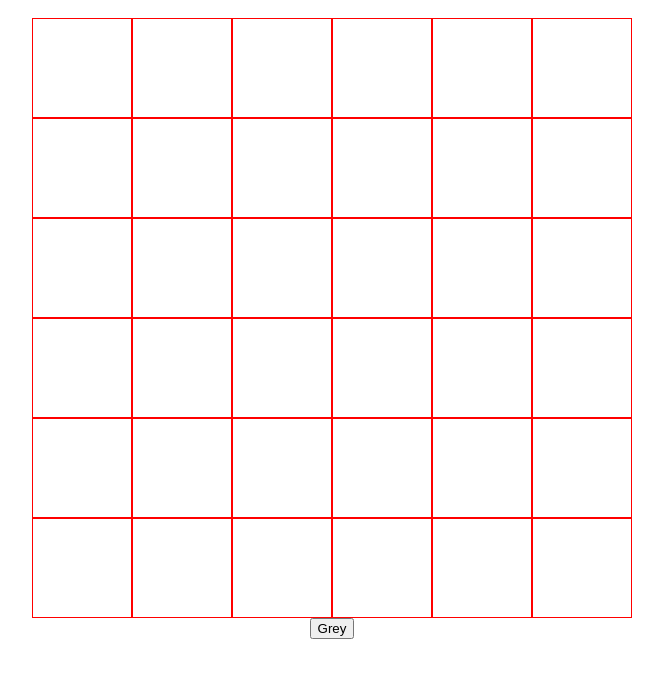
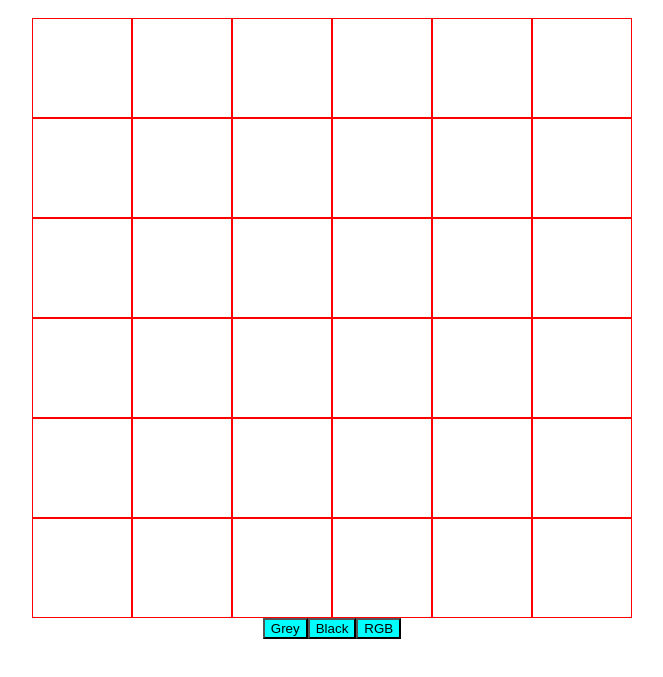
Before and after one commit to ZeeshanHaider2/ETCH-A-SKETCH, a plain HTML site: page index.html in a window 1280 px wide. Shown: the part 119-796 px from the top of the page, without its empty margins (308-971 px from the left). Drawn offline with Linux system fonts and the light colour scheme.

Commit message:
RGB function added

```diff
--- a/main.js
+++ b/main.js
@@ -5,6 +5,7 @@ const container = document.querySelector('.container');
 const buttonsContainer = document.querySelector('.buttons');
 const btnBlack = document.createElement('button');
 const btnGrey = document.createElement('button');
+const btnRGB = document.createElement('button');
 const btnSize = document.createElement('button');
 
 let createDiv = (col,row)=> {
@@ -22,17 +23,50 @@ let createDiv = (col,row)=> {
 createDiv(6,6);
 
 
-function greyColor() {
+let greyColor=()=> {
     const boxes = document.querySelectorAll('.box');
     btnGrey.textContent = 'Grey';
     btnGrey.addEventListener('click', e => {
         boxes.forEach(box => box.addEventListener('mouseover', e => {
             let randNum = Math.floor(Math.random() * 255);
             box.style.background = `rgb(${randNum},${randNum},${randNum})`;
-            console.log(randNum);
+            //console.log(randNum);
         }));
     });
     buttonsContainer.appendChild(btnGrey).classList.add('btn');
 }
 
 greyColor();
+
+let blackColor= ()=>{
+    const boxes = document.querySelectorAll('.box');
+    btnBlack.textContent = 'Black';
+    btnBlack.addEventListener('click', e => {
+        boxes.forEach(box => box.addEventListener('mouseover', e => {
+
+            box.style.background = `black`;
+
+        }));
+    });
+    buttonsContainer.appendChild( btnBlack).classList.add('btn');
+}
+
+blackColor();
+
+let rgbColor=()=> {
+    const boxes = document.querySelectorAll('.box');
+    btnRGB.textContent = 'RGB';
+    btnRGB.addEventListener('click', e => {
+        boxes.forEach(box => box.addEventListener('mouseover', e => {
+            let randNumR = Math.floor(Math.random() * 255);
+            let randNumG = Math.floor(Math.random() * 255);
+            let randNumB = Math.floor(Math.random() * 255);
+
+            box.style.background = `rgb(${randNumR},${randNumG},${randNumB})`;
+            //console.log(randNum);
+        }));
+    });
+    buttonsContainer.appendChild(btnRGB).classList.add('btn');
+}
+
+rgbColor();
--- a/style.css
+++ b/style.css
@@ -20,3 +20,7 @@ section h1 {
     display:grid;
     z-index:100;
 }
+
+.btn{
+    background-color: aqua;
+}
```
